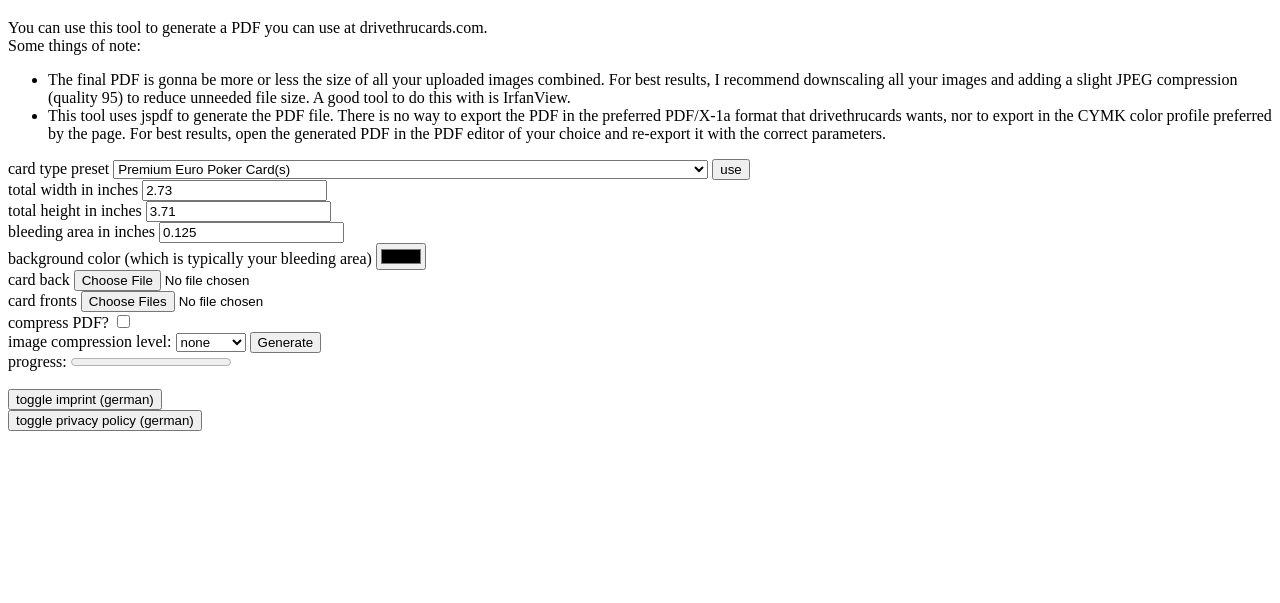
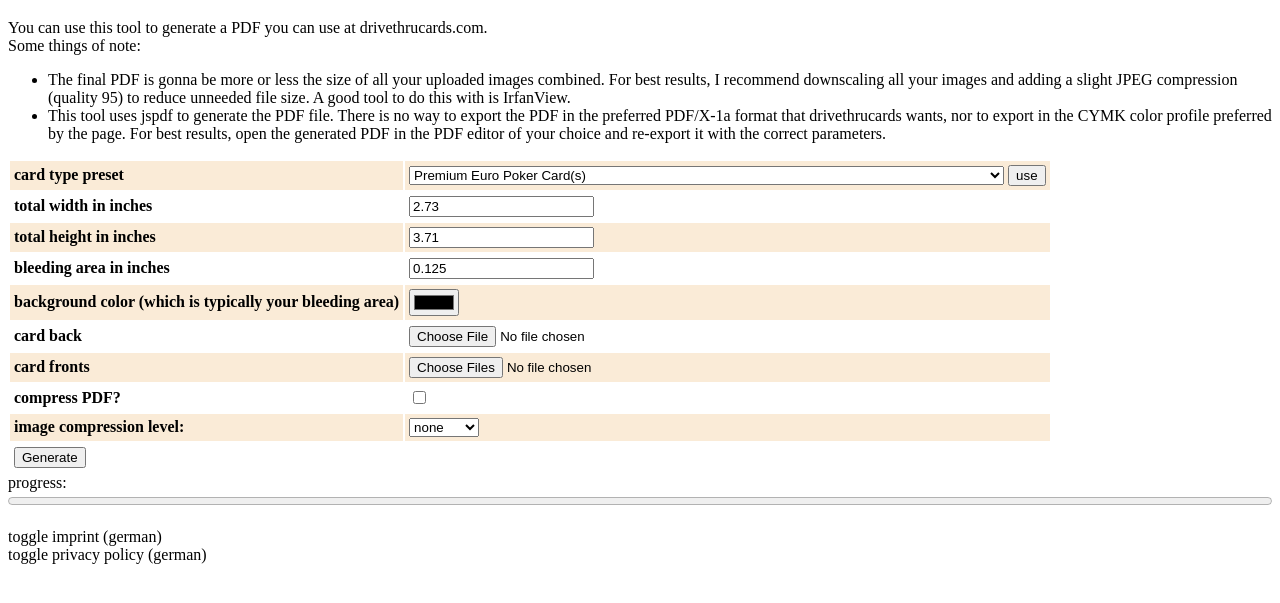
Before and after one commit to Lukas-Sander/dtcpdfgen, a plain HTML site: page index.html in a window 1280 px wide. Shown: the part 61-664 px from the top of the page. Drawn offline with Linux system fonts and the light colour scheme.

Commit message:
presets now work; some very basic styling

```diff
--- a/index.html
+++ b/index.html
@@ -4,6 +4,14 @@
     <meta charset="utf-8">
     <title>Drivethrucards MtG PDF Generator</title>
     <meta name="viewport" content="width=device-width, initial-scale=1">
+    <style>
+        th, td {
+            padding: 4px;
+        }
+        tr:nth-child(2n+1) {
+            background-color: antiquewhite;
+        }
+    </style>
 </head>
 <body>
 <h1>Drivethrucards MtG PDF Generator</h1>
@@ -20,9 +28,16 @@
     </li>
 </ul>
 <form id="cardForm">
-    <label>
+    <table style="text-align: left;">
+        <tbody>
+        <tr>
+            <th>
+                <label for="card_type_select">
                     card type preset
-        <select name="card_type" id="card_type_select">
+                </label>
+            </th>
+            <td>
+                <select id="card_type_select">
                     <option value="19">12" x 18" Small Poster(s) on Deluxe Paper</option>
                     <option value="30">Embossed Tarot Card(s)</option>
                     <option value="26">Embossed US Poker Card(s)</option>
@@ -37,63 +52,110 @@
                     <option value="3">Premium US Poker Card(s)</option>
                 </select>
                 <button type="button" id="usePreset">use</button>
+            </td>
+        </tr>
+        <tr>
+            <th>
+                <label for="width">
+                    total width in inches
                 </label>
-    <br>
-    <label>
-        total width in inches
+            </th>
+            <td>
                 <input type="number" id="width" step="0.001" value="2.73">
+            </td>
+        </tr>
+        <tr>
+            <th>
+                <label for="height">
+                    total height in inches
                 </label>
-    <br>
-    <label>
-        total height in inches
+            </th>
+            <td>
                 <input type="number" id="height" step="0.001" value="3.71">
+            </td>
+        </tr>
+        <tr>
+            <th>
+                <label for="bleeding">
+                    bleeding area in inches
                 </label>
-    <br>
-    <label>
-        bleeding area in inches
+            </th>
+            <td>
                 <input type="number" id="bleeding" step="0.001" value="0.125">
+            </td>
+        </tr>
+        <tr>
+            <th>
+                <label for="color">
+                    background color (which is typically your bleeding area)
                 </label>
-    <br>
-    <label>
-        background color (which is typically your bleeding area)
+            </th>
+            <td>
                 <input type="color" id="color" value="#000000">
+            </td>
+        </tr>
+        <tr>
+            <th>
+                <label for="back">
+                    card back
                 </label>
-    <br>
-    <label>
-        card back
+            </th>
+            <td>
                 <input required type="file" id="back">
+            </td>
+        </tr>
+        <tr>
+            <th>
+                <label for="fronts">
+                    card fronts
                 </label>
-    <br>
-    <label>
-        card fronts
+            </th>
+            <td>
                 <input required type="file" multiple id="fronts">
+            </td>
+        </tr>
+        <tr>
+            <th>
+                <label for="compress">
+                    compress PDF?
                 </label>
-    <br>
-    <label>
-        compress PDF?
+            </th>
+            <td>
                 <input type="checkbox" id="compress">
+            </td>
+        </tr>
+        <tr>
+            <th>
+                <label for="img_compress">
+                    image compression level:
                 </label>
-    <br>
-    <label>
-        image compression level:
+            </th>
+            <td>
                 <select id="img_compress">
                     <option value="NONE">none</option>
                     <option value="FAST">fast</option>
                     <option value="MEDIUM">medium</option>
                     <option value="SLOW">slow</option>
                 </select>
-    </label>
+            </td>
+        </tr>
+        <tr>
+            <td colspan="2">
                 <input type="submit" value="Generate">
+            </td>
+        </tr>
+        </tbody>
+    </table>
+
 </form>
 <label>
     progress:
-    <progress id="progress" value="0"></progress>
+    <progress id="progress" value="0" style="width: 100%;"></progress>
 </label>
 <script src="jspdf.umd.min.js"></script>
 <script src="scripts.js"></script>
 <br><br>
-<button id="toggleImprint">toggle imprint (german)</button>
-
+<span style="cursor:pointer;" id="toggleImprint">toggle imprint (german)</span>
 <div id="imprint" style="display:none">
     <h1>Impressum</h1>
     <h2>Angaben gem&auml;&szlig; &sect; 5 TMG</h2>
@@ -109,10 +171,8 @@
     &#x62;&#x61;&#x6d;&#x62;&#x6f;&#x6f;&#x72;&#x69;&#x40;&#x67;&#x6d;&#x61;&#x69;&#x6c;&#x2e;&#x63;&#x6f;&#x6d;</p>
     <p>Quelle: <a href="https://www.e-recht24.de">e-recht24.de</a></p>
 </div>
-
 <br>
-<button id="togglePP">toggle privacy policy (german)</button>
-
+<span style="cursor:pointer;" id="togglePP">toggle privacy policy (german)</span>
 <div id="PP" style="display:none">
     <h1>Datenschutz&shy;erkl&auml;rung</h1>
     <h2>1. Datenschutz auf einen Blick</h2>
--- a/scripts.js
+++ b/scripts.js
@@ -84,6 +84,15 @@ document.addEventListener('DOMContentLoaded', () => {
         document.getElementById('PP').style.display = d=='none' ? 'block' : 'none';
     });
 
+    let w = document.getElementById('width');
+    let h = document.getElementById('height');
+    let b = document.getElementById('bleeding');
+    let presets = document.getElementById('card_type_select');
+    document.getElementById('usePreset').addEventListener('click', () => {
+        w.value = configInch[presets.value].w;
+        h.value = configInch[presets.value].h;
+        b.value = configInch[presets.value].b;
+    });
 
     document.getElementById('cardForm').addEventListener('submit', async (e) => {
         e.stopPropagation();
@@ -100,7 +109,6 @@ document.addEventListener('DOMContentLoaded', () => {
         doc.deletePage(1);
         let fronts = document.getElementById('fronts').files;
         let back = document.getElementById('back').files[0];
-        let bg = document.getElementById('color').value;
         let progress = document.getElementById('progress');
         let w = parseFloat(document.getElementById('width').value);
         let h = parseFloat(document.getElementById('height').value);
```
Also changed, not shown: 1 other file. Lines whose indentation alone changed are shown as unchanged.
